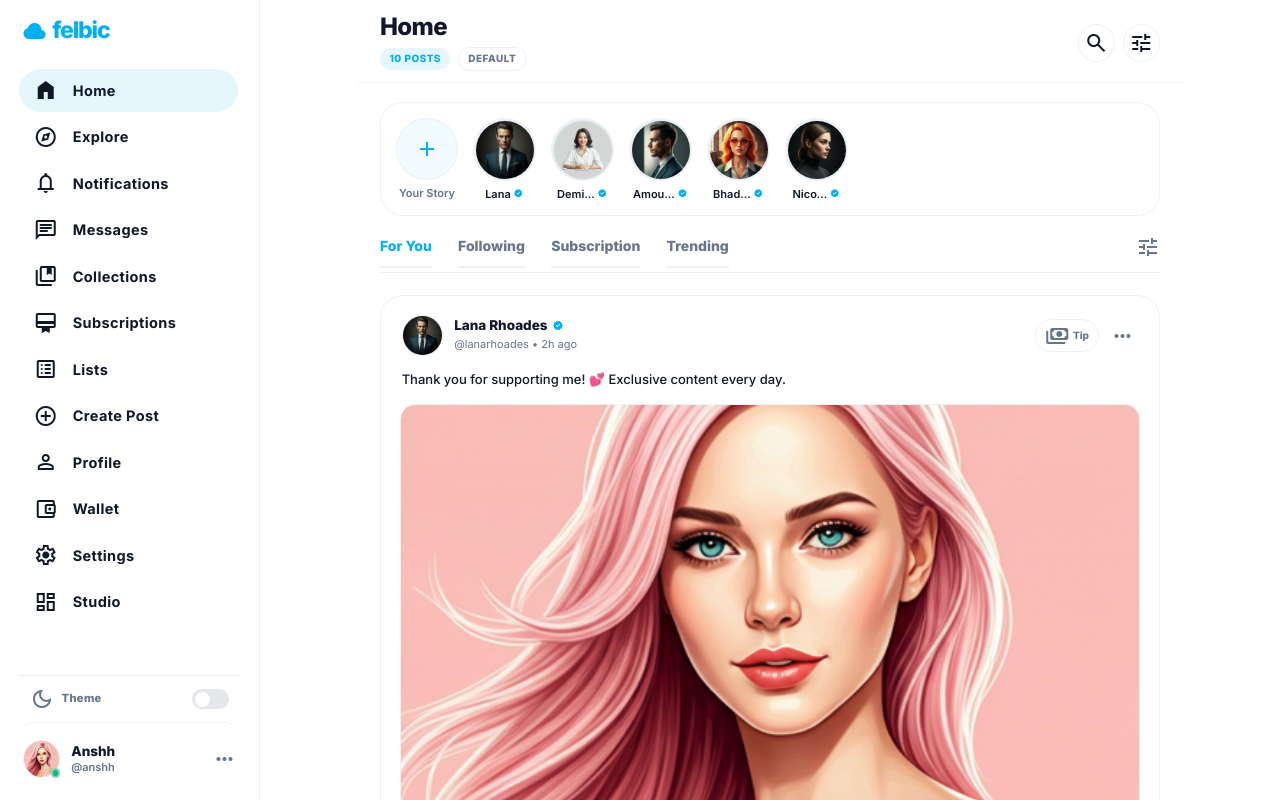
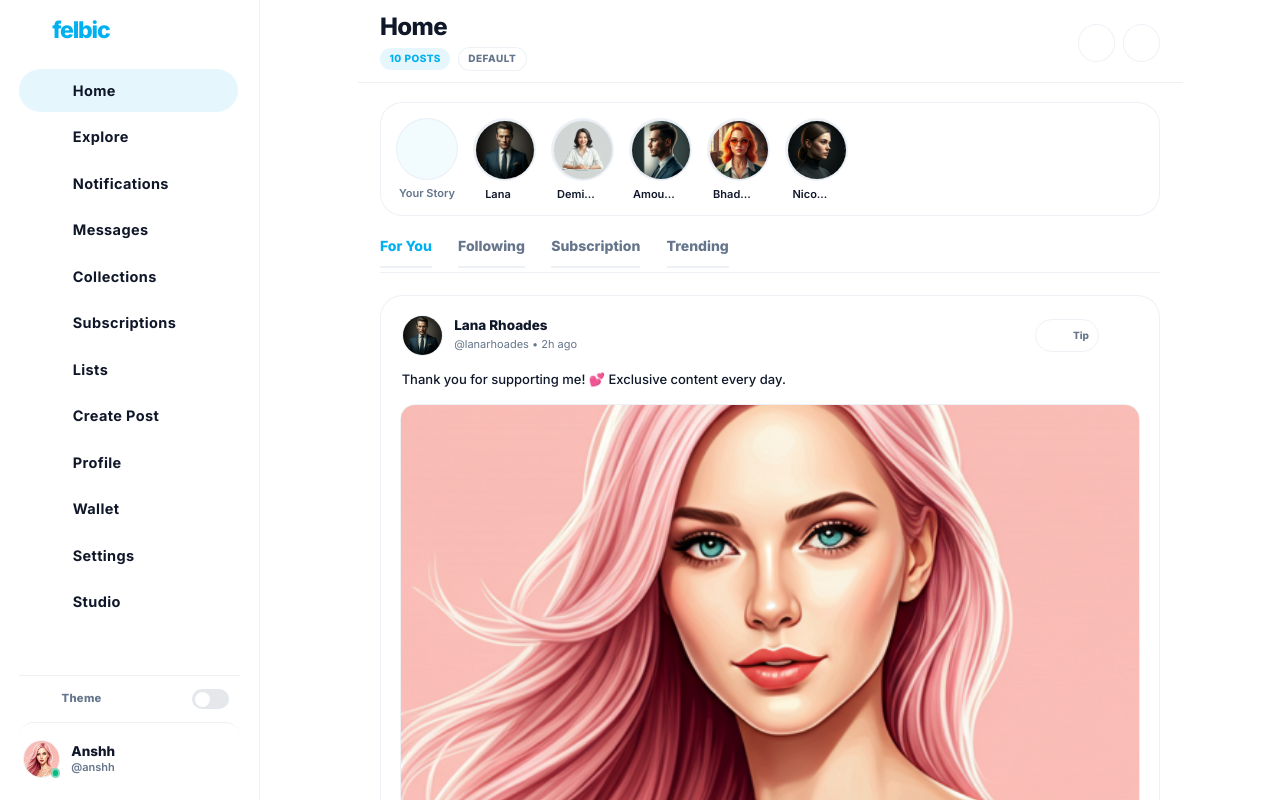
Before and after one commit to gharvanta-real/feebic, a Next.js app: page / in a window 1280 px wide. Shown: the top 800 px of the page. Built offline with nearby package versions, Linux system fonts and the light colour scheme.

Commit message:
fix: load Material Symbols font stylesheet in RootLayout head

```diff
--- a/src/app/layout.tsx
+++ b/src/app/layout.tsx
@@ -25,6 +25,12 @@
   return (
     <ClerkProvider>
       <html lang="en" className={`${inter.variable}`} style={{ colorScheme: "light dark" }}>
+        <head>
+          <link
+            rel="stylesheet"
+            href="https://fonts.googleapis.com/css2?family=Material+Symbols+Outlined:opsz,wght,FILL,GRAD@20..48,100..700,0..1,-50..200&display=block"
+          />
+        </head>
         <body>
           <ThemeProvider>
             <SidebarProvider>
```
